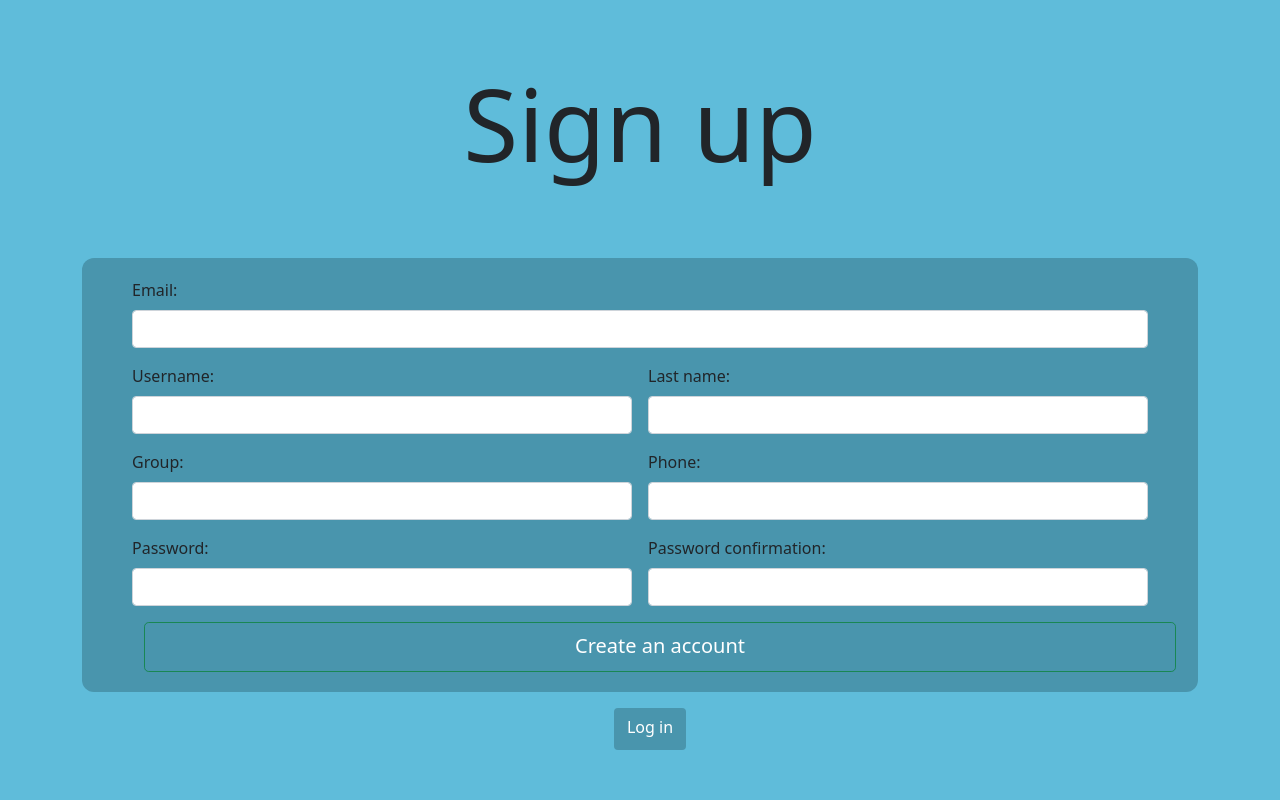
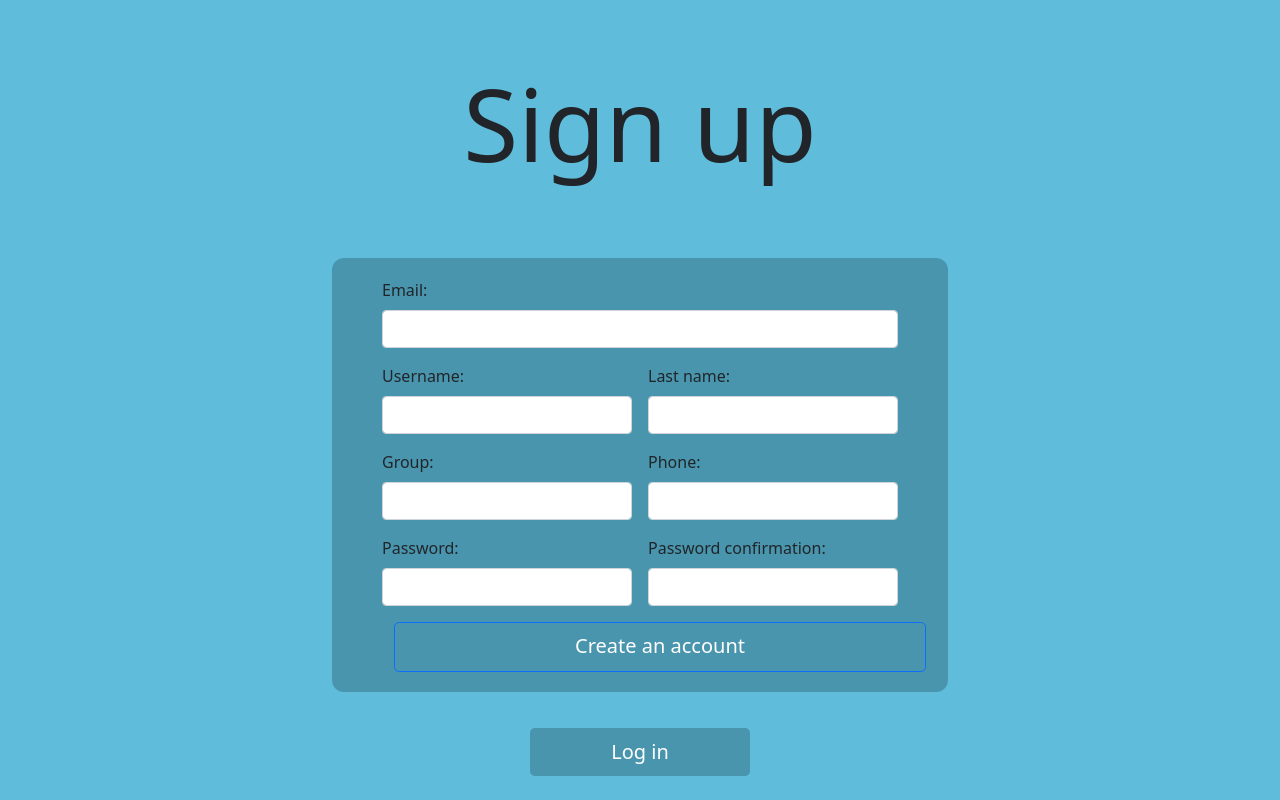
Before and after one commit to aanastasiyatuz/Library-INAI, a Django app: page /account/register/ in a window 1280 px wide. Run offline with Django 3.2, Linux system fonts and the light colour scheme; some libraries are stand-ins or nearby versions.

Commit message:
js and full html for login register

```diff
--- a/account/templates/register.html
+++ b/account/templates/register.html
@@ -5,7 +5,7 @@
 {% block content %}
 
 <div class="d-flex justify-content-center mt-5" id="reg">Sign up</div>
-    <div class="container">
+    <div class="container" style="max-width: 50%;">
         <div class="mb-3" id="reg_block">
             <form class="row g-3" method="post" enctype="multipart/form-data">
                     <div hidden>
@@ -47,13 +47,13 @@
                 <div class="invalid-feedback" hidden>
 
                 </div>
-                <button class="btn btn-success btn-lg px-5" id="reg_btn" type="submit">Create an account</button>
+                <button class="btn btn-primary btn-lg px-5" id="reg_btn" type="submit">Create an account</button>
             </form>
         </div>
         <div class="d-flex justify-content-center">
             <div class="row text-center justify-content-center">
-                <div class="mb-3" id=''>
-                    <a class="btn" href="{% url 'login' %}" role="button" id="reg_btn">Log in</a>
+                <div class="mb-3" id='create'>
+                    <a class="btn btn-lg" href="{% url 'login' %}" role="button" id="cr">Log in</a>
                 </div>
             </div>
         </div>
```
Also changed, not shown: account/templates/login.html (+3 -5 lines).
